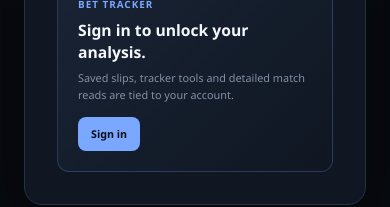
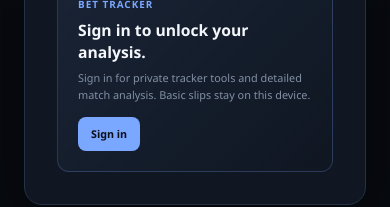
Before and after one commit to codeWithGojo/PredictArena, a Next.js app: page /tracker in a window 390 px wide. Shown: the part 504-711 px from the top of the page. Built offline with nearby package versions, Linux system fonts and the light colour scheme; no server answers.

Commit message:
Preview final responsive fixes

```diff
--- a/app/globals.css
+++ b/app/globals.css
@@ -698,3 +698,12 @@ button:focus-visible, a:focus-visible, input:focus-visible, select:focus-visible
 .clean-app .mobile-dock { border-radius: 0; box-shadow: none; left: 0; right: 0; bottom: 0; border-inline: 0; border-bottom: 0; }
 .clean-app .mobile-dock a { border-radius: 0; }
 @media (max-width: 760px) { .clean-app .pa-footer { margin: 0; } }
+body { min-width: 280px; }
+.week-select select { min-width: 0; flex: 1; }
+@media (max-width: 360px) {
+  .feed-control-top { flex-wrap: wrap; gap: 0; padding-bottom: 8px; }
+  .manage-leagues { margin-left: auto; }
+  .clean-app .filter-row { display: grid; grid-template-columns: repeat(2, 1fr); overflow: visible; }
+  .clean-app .section-heading { flex-wrap: wrap; gap: 8px; }
+  .slip-browse { flex-direction: column; }
+}
--- a/app/responsive-check/page.tsx
+++ b/app/responsive-check/page.tsx
@@ -1 +1,5 @@
-export default function ResponsiveCheck() { return <main style={{padding: 24, display: "flex", gap: 24, flexWrap: "wrap", alignItems: "start"}}>{[390, 320].map((width) => <section key={width}><h1 style={{fontSize: 18}}>Viewport {width}px</h1><iframe title={`PredictArena ${width}px`} src="/" style={{width, height: 844, border: "1px solid #263143"}} /></section>)}</main>; }
+export default function ResponsiveCheck() {
+ return <main style={{padding:24,display:"flex",gap:24,flexWrap:"wrap",alignItems:"start"}}>
+ {[390,320].map(width=><section key={width}><h1 style={{fontSize:18}}>Viewport {width}px</h1><iframe title={`PredictArena ${width}px`} src="/" style={{width,height:844,border:"1px solid #263143"}}/></section>)}
+ </main>
+}
--- a/components/auth/premium-gate.tsx
+++ b/components/auth/premium-gate.tsx
@@ -5,7 +5,7 @@ import { useAuth } from "@/hooks/use-auth";
 export function PremiumGate({ children, title = "Premium analysis" }: { children: ReactNode; title?: string }) {
   const { user, plan, loading, signIn } = useAuth();
   if (loading) return <div className="premium-gate"><p>Checking access...</p></div>;
-  if (!user) return <div className="premium-gate"><p>{title}</p><h3>Sign in to unlock your analysis.</h3><span>Saved slips, tracker tools and detailed match reads are tied to your account.</span><button type="button" onClick={() => void signIn()}>Sign in</button></div>;
+  if (!user) return <div className="premium-gate"><p>{title}</p><h3>Sign in to unlock your analysis.</h3><span>Sign in for private tracker tools and detailed match analysis. Basic slips stay on this device.</span><button type="button" onClick={() => void signIn()}>Sign in</button></div>;
   if (plan !== "premium") return <div className="premium-gate"><p>{title}</p><h3>This read is for Premium members.</h3><span>Upgrade will be available here when payments are connected.</span><button type="button" disabled>Upgrade coming soon</button></div>;
   return <>{children}</>;
 }
```
